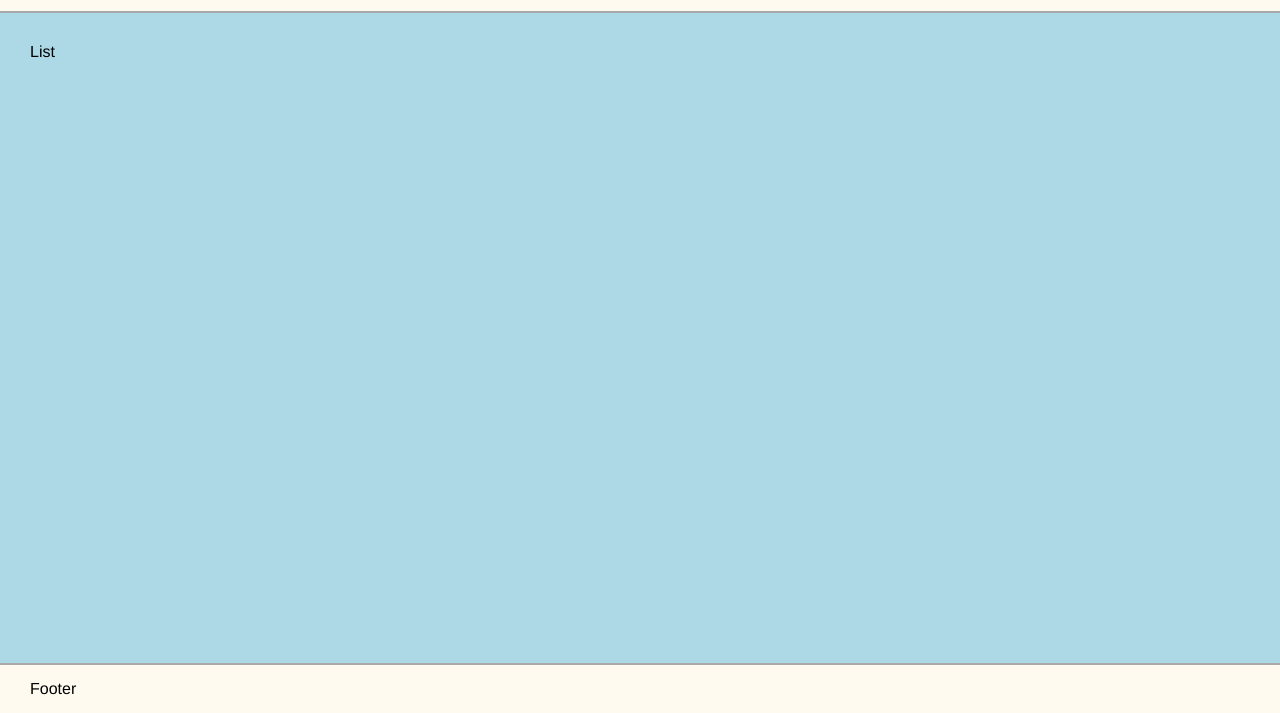
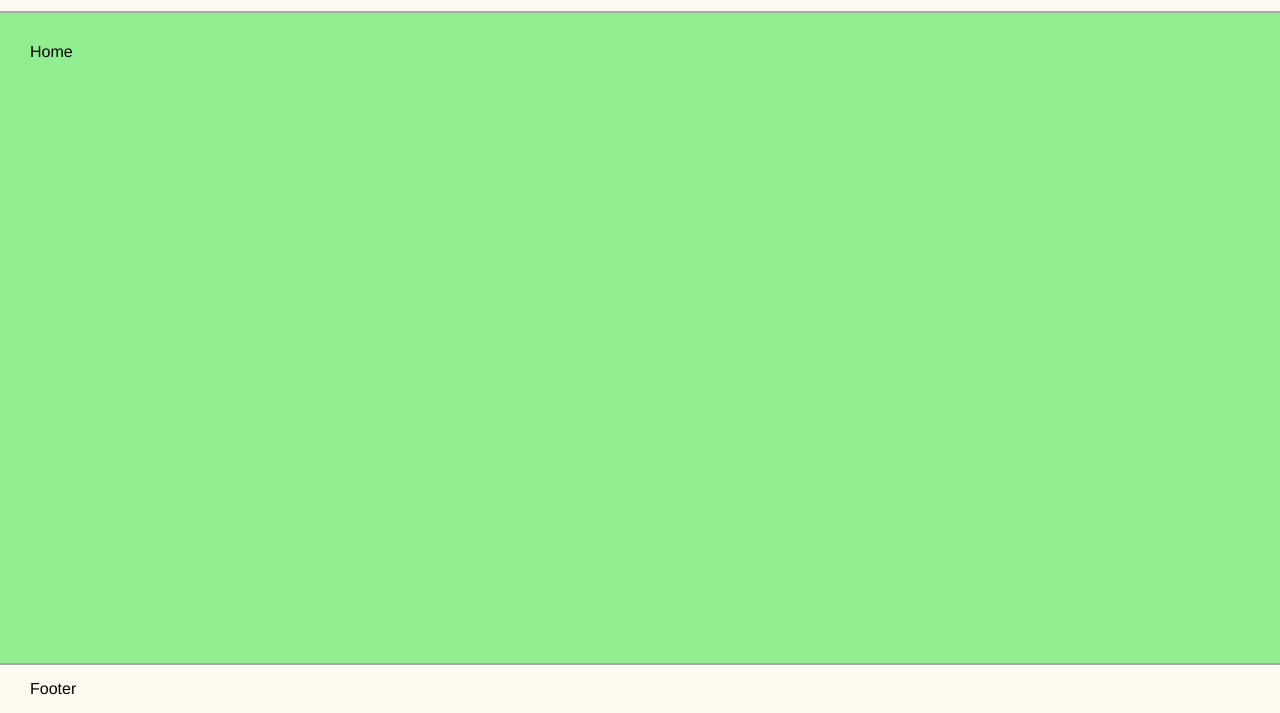
Before and after one commit to Gerg/marionette-boilerplate, a plain HTML site: page index.html in a window 1280 px wide. Shown: the part 87-800 px from the top of the page. Drawn offline with Linux system fonts and the light colour scheme.

Commit message:
Add home to own module
- Restore show with id argument

```diff
--- a/app/contentModule.js
+++ b/app/contentModule.js
@@ -1,15 +1,15 @@
 app.module("ContentModule", function(ContentModule, app){
   ContentModule.listTemplate =  "<div>List</div>";
-  ContentModule.homeTemplate =  "<div>Home</div>";
+  ContentModule.showTemplate =  "<div>Show <%= id %></div>";
 
   ContentModule.ListView = Marionette.ItemView.extend({
     template: _.template(ContentModule.listTemplate),
     className: 'content list'
   });
 
-  ContentModule.HomeView = Marionette.ItemView.extend({
-    template: _.template(ContentModule.homeTemplate),
-    className: 'content home'
+  ContentModule.ShowView = Marionette.ItemView.extend({
+    template: _.template(ContentModule.showTemplate),
+    className: 'content show'
   });
 
   ContentModule.Controller = Marionette.Controller.extend({
@@ -17,8 +17,10 @@ app.module("ContentModule", function(ContentModule, app){
       app.content.show(new ContentModule.ListView());
     },
 
-    displayHome: function() {
-      app.content.show(new ContentModule.HomeView());
+    displayShow: function(id) {
+      app.content.show(new ContentModule.ShowView({
+        model: new Backbone.Model({id: id})
+      }));
     }
   });
 
@@ -26,14 +28,10 @@ app.module("ContentModule", function(ContentModule, app){
     ContentModule.controller = new ContentModule.Controller();
   });
 
-  ContentModule.onStart = function() {
-    ContentModule.controller.displayList();
-  };
-
   ContentModule.Router = Marionette.AppRouter.extend({
     appRoutes: {
-      list: "displayList",
-      home: "displayHome"
+      "list": "displayList",
+      "show/:id": "displayShow"
     }
   });
 
--- /dev/null
+++ b/app/homeModule.js
@@ -0,0 +1,34 @@
+app.module("HomeModule", function(HomeModule, app){
+  HomeModule.homeTemplate =  "<div>Home</div>";
+
+  HomeModule.HomeView = Marionette.ItemView.extend({
+    template: _.template(HomeModule.homeTemplate),
+    className: 'content home'
+  });
+
+  HomeModule.Controller = Marionette.Controller.extend({
+    displayHome: function() {
+      app.content.show(new HomeModule.HomeView());
+    }
+  });
+
+  HomeModule.addInitializer(function() {
+    HomeModule.controller = new HomeModule.Controller();
+  });
+
+  HomeModule.onStart = function() {
+    HomeModule.controller.displayHome();
+  };
+
+  HomeModule.Router = Marionette.AppRouter.extend({
+    appRoutes: {
+      "home": "displayHome"
+    }
+  });
+
+  HomeModule.addInitializer(function() {
+    new HomeModule.Router({
+      controller: HomeModule.controller
+    })
+  });
+});
--- a/index.html
+++ b/index.html
@@ -7,6 +7,7 @@
 <script src="app/headerModule.js"></script>
 <script src="app/footerModule.js"></script>
 <script src="app/contentModule.js"></script>
+<script src="app/homeModule.js"></script>
 <script>
   $(function(){
     app.start();
--- a/stylesheet.css
+++ b/stylesheet.css
@@ -47,6 +47,9 @@ body {
 .list {
   background-color: lightblue;
 }
+.show {
+  background-color: lightpink;
+}
 .home {
   background-color: lightgreen;
 }
```
